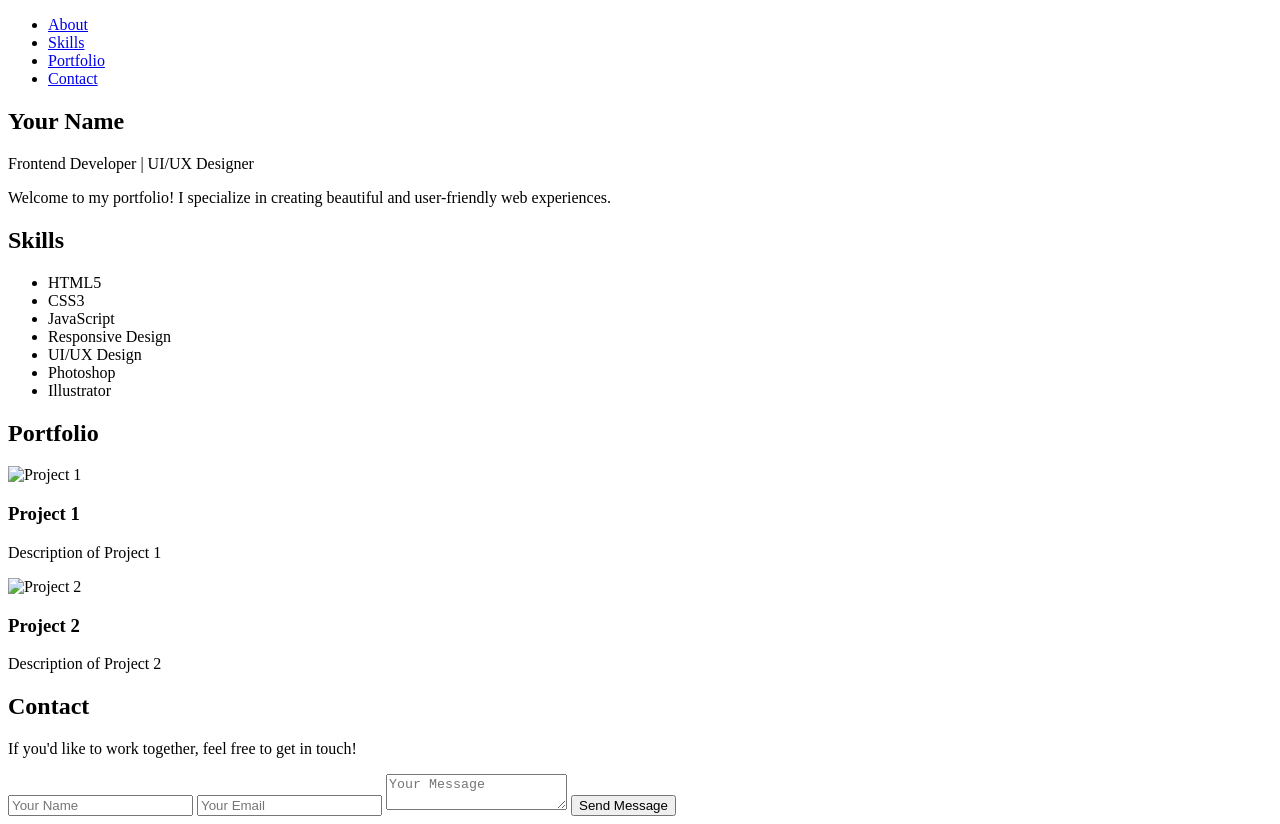
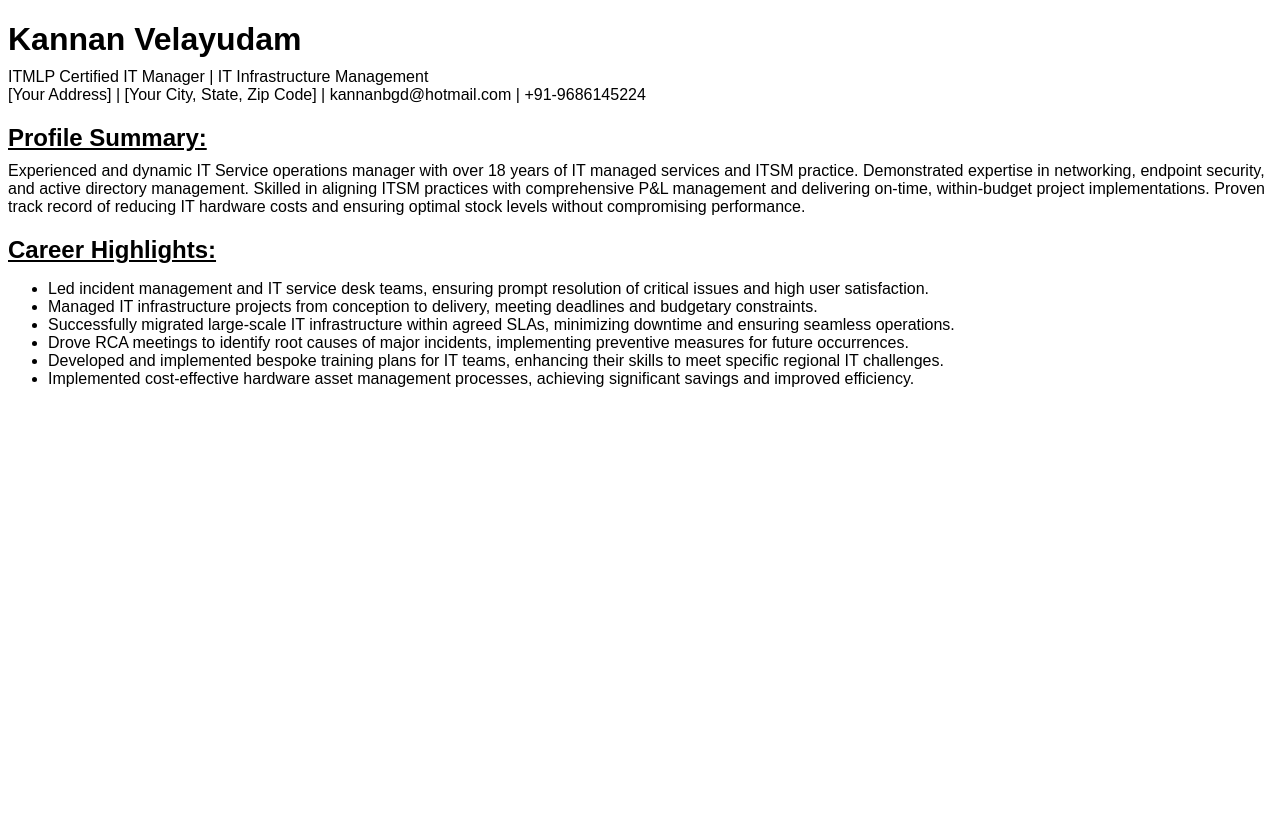
Before and after one commit to screenzonenn/template, a plain HTML site: page index.html in a window 1280 px wide. After the commit the page ends 800 px from the top, so only its background shows below. Drawn offline with Linux system fonts and the light colour scheme.

Commit message:
Update index.html

```diff
--- a/index.html
+++ b/index.html
@@ -1,79 +1,54 @@
 <!DOCTYPE html>
 <html lang="en">
 <head>
-    <meta charset="UTF-8">
-    <meta name="viewport" content="width=device-width, initial-scale=1.0">
-    <title>Your Name - Portfolio</title>
-    <link rel="stylesheet" href="styles.css">
+<meta charset="UTF-8">
+<meta name="viewport" content="width=device-width, initial-scale=1.0">
+<title>Kannan Velayudam Resume</title>
+<style>
+  body {
+    font-family: Arial, sans-serif;
+  }
+  h1, h2, h3 {
+    margin-bottom: 10px;
+  }
+  p {
+    margin: 0;
+  }
+  .section {
+    margin-bottom: 20px;
+  }
+  .section-title {
+    font-weight: bold;
+    text-decoration: underline;
+  }
+</style>
 </head>
 <body>
 
-    <!-- Navigation -->
-    <nav>
-        <ul>
-            <li><a href="#about">About</a></li>
-            <li><a href="#skills">Skills</a></li>
-            <li><a href="#portfolio">Portfolio</a></li>
-            <li><a href="#contact">Contact</a></li>
-        </ul>
-    </nav>
+<div class="section">
+  <h1>Kannan Velayudam</h1>
+  <p>ITMLP Certified IT Manager | IT Infrastructure Management</p>
+  <p>[Your Address] | [Your City, State, Zip Code] | kannanbgd@hotmail.com | +91-9686145224</p>
+</div>
 
-    <!-- About Section -->
-    <section id="about">
-        <div class="container">
-            <h1>Your Name</h1>
-            <p>Frontend Developer | UI/UX Designer</p>
-            <p>Welcome to my portfolio! I specialize in creating beautiful and user-friendly web experiences.</p>
-        </div>
-    </section>
+<div class="section">
+  <h2 class="section-title">Profile Summary:</h2>
+  <p>Experienced and dynamic IT Service operations manager with over 18 years of IT managed services and ITSM practice. Demonstrated expertise in networking, endpoint security, and active directory management. Skilled in aligning ITSM practices with comprehensive P&L management and delivering on-time, within-budget project implementations. Proven track record of reducing IT hardware costs and ensuring optimal stock levels without compromising performance.</p>
+</div>
 
-    <!-- Skills Section -->
-    <section id="skills">
-        <div class="container">
-            <h2>Skills</h2>
-            <ul>
-                <li>HTML5</li>
-                <li>CSS3</li>
-                <li>JavaScript</li>
-                <li>Responsive Design</li>
-                <li>UI/UX Design</li>
-                <li>Photoshop</li>
-                <li>Illustrator</li>
-            </ul>
-        </div>
-    </section>
+<div class="section">
+  <h2 class="section-title">Career Highlights:</h2>
+  <ul>
+    <li>Led incident management and IT service desk teams, ensuring prompt resolution of critical issues and high user satisfaction.</li>
+    <li>Managed IT infrastructure projects from conception to delivery, meeting deadlines and budgetary constraints.</li>
+    <li>Successfully migrated large-scale IT infrastructure within agreed SLAs, minimizing downtime and ensuring seamless operations.</li>
+    <li>Drove RCA meetings to identify root causes of major incidents, implementing preventive measures for future occurrences.</li>
+    <li>Developed and implemented bespoke training plans for IT teams, enhancing their skills to meet specific regional IT challenges.</li>
+    <li>Implemented cost-effective hardware asset management processes, achieving significant savings and improved efficiency.</li>
+  </ul>
+</div>
 
-    <!-- Portfolio Section -->
-    <section id="portfolio">
-        <div class="container">
-            <h2>Portfolio</h2>
-            <div class="portfolio-item">
-                <img src="project1.jpg" alt="Project 1">
-                <h3>Project 1</h3>
-                <p>Description of Project 1</p>
-            </div>
-            <div class="portfolio-item">
-                <img src="project2.jpg" alt="Project 2">
-                <h3>Project 2</h3>
-                <p>Description of Project 2</p>
-            </div>
-            <!-- Add more portfolio items as needed -->
-        </div>
-    </section>
-
-    <!-- Contact Section -->
-    <section id="contact">
-        <div class="container">
-            <h2>Contact</h2>
-            <p>If you'd like to work together, feel free to get in touch!</p>
-            <form action="contact.php" method="post">
-                <input type="text" name="name" placeholder="Your Name" required>
-                <input type="email" name="email" placeholder="Your Email" required>
-                <textarea name="message" placeholder="Your Message" required></textarea>
-                <button type="submit">Send Message</button>
-            </form>
-        </div>
-    </section>
+<!-- More sections for Certifications, Areas of Expertise, Work Experience, Projects, Education, and Soft Skills -->
 
 </body>
 </html>
```
